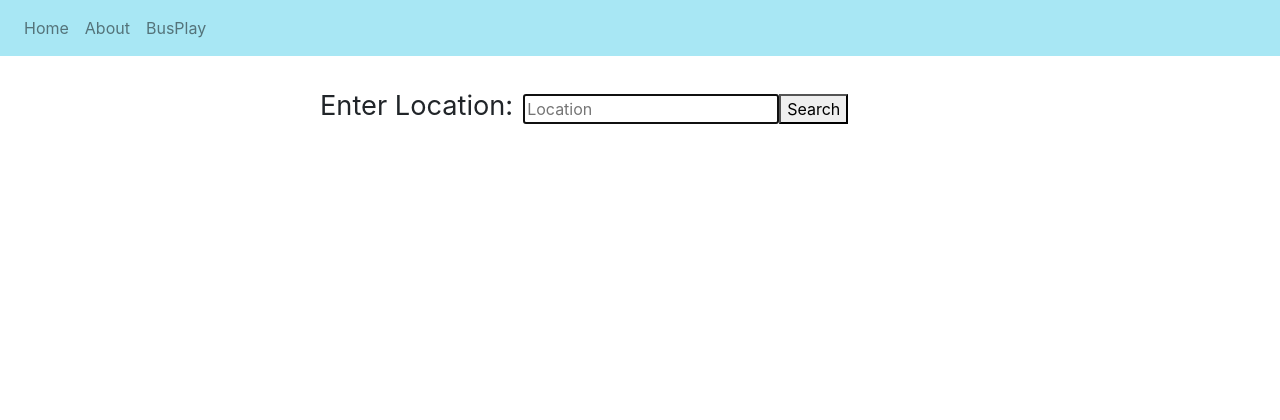
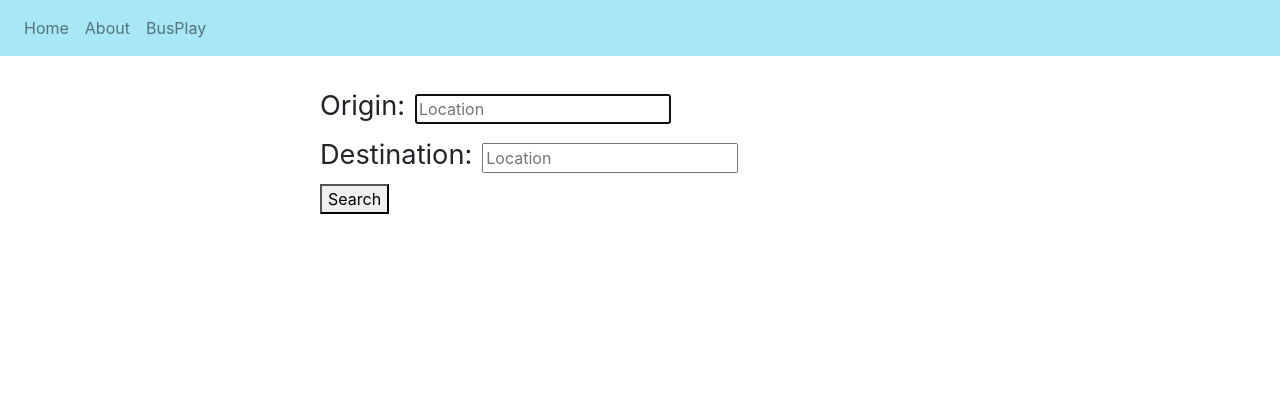
Before and after one commit to klthree/BusTimes, a Node server app: page /bus in a window 1280 px wide. Shown: the top 420 px of the page. Run offline with Node 20, Linux system fonts and the light colour scheme.

Commit message:
Modified form to accept second location
Changed current location label to "Origin." Added new input text box and
label for "Destination". Changed messages sent from bus_app.js
accordingly.

Commented out testing in csv_util.js.

```diff
--- a/web-server/public/css/styles.css
+++ b/web-server/public/css/styles.css
@@ -10,7 +10,19 @@ body {
 }
 
 #loc-search {
+    margin: auto;
+    width: 50%;
+}
+
+label {
+    font-size:1.7em;
+    padding-right: 10px;
+}
+
+#placename {
+    font-weight: 500;
     margin-left: 25%;
+    padding-top: 10px;
 }
 
 #closestStopList {
@@ -19,17 +31,6 @@ body {
     margin-right: 25%;
     margin-left: 25%;
     border: 5px solid rgb(138, 138, 240);
-}
-
-#placename {
-    font-weight: 500;
-    margin-left: 25%;
-    padding-top: 10px;
-}
-
-label {
-    font-size:1.7em;
-    padding-right: 10px;
 }
 
 .footer {
--- a/web-server/src/bus_app.js
+++ b/web-server/src/bus_app.js
@@ -37,7 +37,8 @@ app.get('/bus', async (req, res) => {
     } else {
         res.render('bus', {
             title: 'Homepage',
-            message: 'Enter Location:'
+            message1: 'Origin:',
+            message2: 'Destination:'
         });
     }
 
--- a/web-server/src/utils/csv_util.js
+++ b/web-server/src/utils/csv_util.js
@@ -187,10 +187,10 @@ const nearestTrips = async (start) => {
     // console.log(x)
     return Promise.all(tripArray);
 }
-(async () => {
-    let nTrips = await nearestTrips("1241 Haslage Ave");
-    console.log(nTrips);
-})();
+// (async () => {
+//     let nTrips = await nearestTrips("1241 Haslage Ave");
+//     console.log(nTrips);
+// })();
 
 const isCloseTo = (ptA, ptB, accDist) => {
     return haversine(ptA, ptB) <= accDist;
--- a/web-server/templates/views/bus.pug
+++ b/web-server/templates/views/bus.pug
@@ -12,8 +12,12 @@ html(lang="en")
         include ../includes/header.pug
         div(class="content")
             form(action="" id="loc-search")
-                label(for="location")= message
-                input(type="text" id="location" placeholder="Location" autofocus)
+                div(origDiv)
+                    label(for="origin")= message1
+                    input(type="text" id="origin" placeholder="Location" autofocus)
+                div(id="destDiv")
+                    label(for="destination" id="destLabel")= message2
+                    input(type="text" id="destination" placeholder="Location" autofocus)
                 button Search
             p(id="placename")
             div(id="stopListContainer")
```
